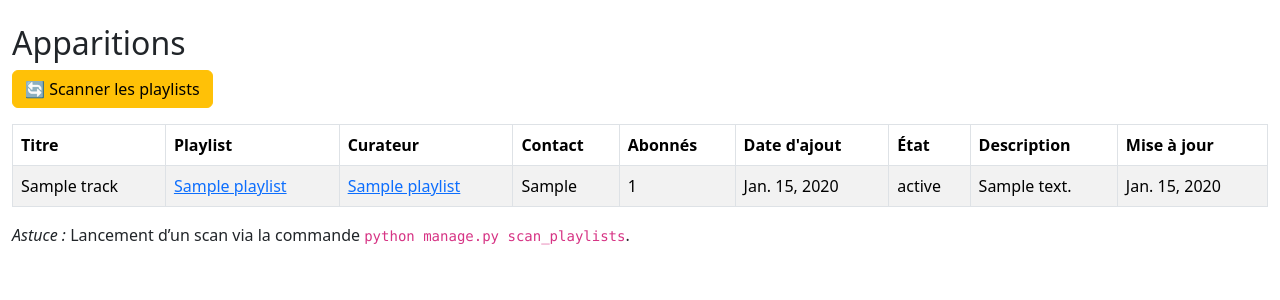
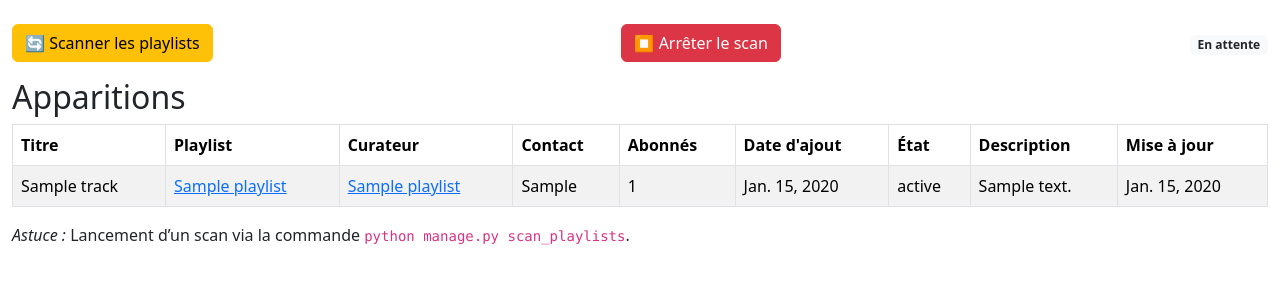
Before and after one commit to fmoreau69/playlistwatcher, a Django app: page / in a window 1280 px wide. Shown: the part 56-356 px from the top of the page. Run offline with Django 5.2, Linux system fonts and the light colour scheme; tables that the repository leaves empty hold one stand-in row (values such as "Sample post").

Commit message:
Added favicon, updated readme and imporved interface with javascrip refresh

```diff
--- a/playlistwatcher/urls.py
+++ b/playlistwatcher/urls.py
@@ -1,7 +1,10 @@
 from django.contrib import admin
 from django.urls import path, include
+from django.views.generic.base import RedirectView
+from django.contrib.staticfiles.storage import staticfiles_storage
 
 urlpatterns = [
     path("admin/", admin.site.urls),
     path("", include("tracker.urls")),
+    path(r'favicon\.ico$', RedirectView.as_view(url=staticfiles_storage.url('favicon.ico'))),
 ]
--- a/tracker/models.py
+++ b/tracker/models.py
@@ -33,6 +33,7 @@ class Appearance(models.Model):
 class TaskStatus(models.Model):
     name = models.CharField(max_length=100, unique=True)
     status = models.CharField(max_length=50, default="idle")  # idle, running, done
+    stop_requested = models.BooleanField(default=False)
     updated_on = models.DateTimeField(auto_now=True)
 
     def __str__(self):
--- /dev/null
+++ b/tracker/static/tracker/js/dashboard.js
@@ -0,0 +1,43 @@
+function updateScanStatus() {
+    fetch("/scan_status/")
+        .then(response => response.json())
+        .then(data => {
+            let statusHtml = "";
+            let scanBtn = document.getElementById("btn-scan");
+            let stopBtn = document.getElementById("btn-stop");
+
+            switch (data.status) {
+                case "running":
+                    statusHtml = '<span class="badge bg-info">Scan en cours...</span>';
+                    if (scanBtn) scanBtn.disabled = true;
+                    if (stopBtn) stopBtn.disabled = false;
+                    break;
+                case "stopped":
+                    statusHtml = '<span class="badge bg-secondary">Scan interrompu ⏹️</span>';
+                    if (scanBtn) scanBtn.disabled = false;
+                    if (stopBtn) stopBtn.disabled = true;
+                    break;
+                case "done":
+                    statusHtml = '<span class="badge bg-success">Dernier scan terminé ✅</span>';
+                    if (scanBtn) scanBtn.disabled = false;
+                    if (stopBtn) stopBtn.disabled = true;
+                    break;
+                case "error":
+                    statusHtml = '<span class="badge bg-danger">Erreur pendant le scan ❌</span>';
+                    if (scanBtn) scanBtn.disabled = false;
+                    if (stopBtn) stopBtn.disabled = true;
+                    break;
+                default:
+                    statusHtml = '<span class="badge bg-light text-dark">En attente</span>';
+                    if (scanBtn) scanBtn.disabled = false;
+                    if (stopBtn) stopBtn.disabled = true;
+            }
+            document.getElementById("scan-status").innerHTML = statusHtml;
+        });
+}
+
+// Auto-refresh toutes les 5s
+setInterval(updateScanStatus, 5000);
+
+// Appel initial dès le chargement de la page
+document.addEventListener("DOMContentLoaded", updateScanStatus);
--- a/tracker/templates/tracker/base.html
+++ b/tracker/templates/tracker/base.html
@@ -1,10 +1,12 @@
 <!doctype html>
+{% load static %}
 <html lang="fr">
   <head>
     <meta charset="utf-8">
     <title>Playlist Watcher</title>
     <!-- Bootstrap CSS -->
     <link href="https://cdn.jsdelivr.net/npm/bootstrap@5.3.2/dist/css/bootstrap.min.css" rel="stylesheet">
+    <link rel="shortcut icon" type="image/png" href="{% static 'images/favicon.png' %}" >
   </head>
   <body>
     <!-- Navbar Bootstrap -->
--- a/tracker/templates/tracker/dashboard.html
+++ b/tracker/templates/tracker/dashboard.html
@@ -1,21 +1,11 @@
 {% extends "tracker/base.html" %}
 {% block content %}
+    <div class="d-flex justify-content-between align-items-center mb-3">
+      <a id="btn-scan" href="{% url 'scan_playlists' %}" class="btn btn-warning">🔄 Scanner les playlists</a>
+      <a id="btn-stop" href="{% url 'stop_scan_playlists' %}" class="btn btn-danger">⏹️ Arrêter le scan</a>
+      <span id="scan-status"></span>
+    </div>
     <h2>Apparitions</h2>
-    <div class="d-flex justify-content-between align-items-center mb-3">
-      <a href="{% url 'scan_playlists' %}" class="btn btn-warning">
-        🔄 Scanner les playlists
-      </a>
-
-      {% if scan_status %}
-        {% if scan_status.status == "running" %}
-          <span class="badge bg-info">Scan en cours...</span>
-        {% elif scan_status.status == "done" %}
-          <span class="badge bg-success">Dernier scan terminé ✅</span>
-        {% elif scan_status.status == "error" %}
-          <span class="badge bg-danger">Erreur pendant le scan ❌</span>
-        {% endif %}
-      {% endif %}
-    </div>
     <div class="table-responsive">
         <table class="table table-striped table-bordered">
             <thead>
@@ -48,4 +38,6 @@
         </table>
     </div>
     <p><em>Astuce :</em> Lancement d’un scan via la commande <code>python manage.py scan_playlists</code>.</p>
+    {% load static %}
+    <script src="{% static 'tracker/js/dashboard.js' %}"></script>
 {% endblock %}
--- a/tracker/urls.py
+++ b/tracker/urls.py
@@ -7,5 +7,6 @@ urlpatterns = [
     path("export/", views.export_excel, name="export_excel"),
     path('import-excel/', views.import_excel, name='import_excel'),
     path("confirm-import/", views.confirm_import, name="confirm_import"),
+    path("scan_status/", views.scan_status, name="scan_status"),
     path("scan_playlists/", views.run_scan_playlists, name="scan_playlists"),
-]
+    path("stop_scan_playlists/", views.stop_scan_playlists, name="stop_scan_playlists"),]
--- a/tracker/views.py
+++ b/tracker/views.py
@@ -3,7 +3,7 @@ import threading
 from django.core.management import call_command
 from django.shortcuts import render, redirect
 from django.urls import reverse
-from django.http import HttpResponse
+from django.http import HttpResponse, JsonResponse
 from django.contrib import messages
 from openpyxl import load_workbook, Workbook
 from datetime import datetime, date
@@ -250,10 +250,21 @@ def confirm_import(request):
 def run_scan_playlists_async():
     status, _ = TaskStatus.objects.get_or_create(name="scan_playlists")
     status.status = "running"
+    status.stop_requested = False
     status.save()
 
     try:
-        call_command("scan_playlists")
+        # Exemple d'itération sur des playlists
+        from tracker.models import Playlist
+        playlists = Playlist.objects.all()
+        for pl in playlists:
+            status.refresh_from_db()
+            if status.stop_requested:
+                status.status = "stopped"
+                status.save()
+                return  # arrêt propre
+            # ici on fait le scan normal pour la playlist pl
+            call_command("scan_playlist", str(pl.id))  # si ton management command accepte un ID
         status.status = "done"
     except Exception:
         status.status = "error"
@@ -264,3 +275,20 @@ def run_scan_playlists(request):
     threading.Thread(target=run_scan_playlists_async).start()
     messages.info(request, "Scan des playlists lancé en arrière-plan ⏳")
     return redirect("dashboard")
+
+def stop_scan_playlists(request):
+    status = TaskStatus.objects.filter(name="scan_playlists").first()
+    if status and status.status == "running":
+        status.stop_requested = True
+        status.save()
+        messages.info(request, "Demande d’arrêt du scan envoyée ⏹️")
+    else:
+        messages.warning(request, "Aucun scan en cours")
+    return redirect("dashboard")
+
+def scan_status(request):
+    status = TaskStatus.objects.filter(name="scan_playlists").first()
+    data = {
+        "status": status.status if status else "idle",
+    }
+    return JsonResponse(data)
```
Also changed, not shown: playlistwatcher/settings.py (+7 -1 lines), README.md, tracker/migrations/0001_initial.py (added), tracker/migrations/__init__.py (added), tracker/static/images/favicon.ico (added), tracker/static/images/favicon.png (added).
